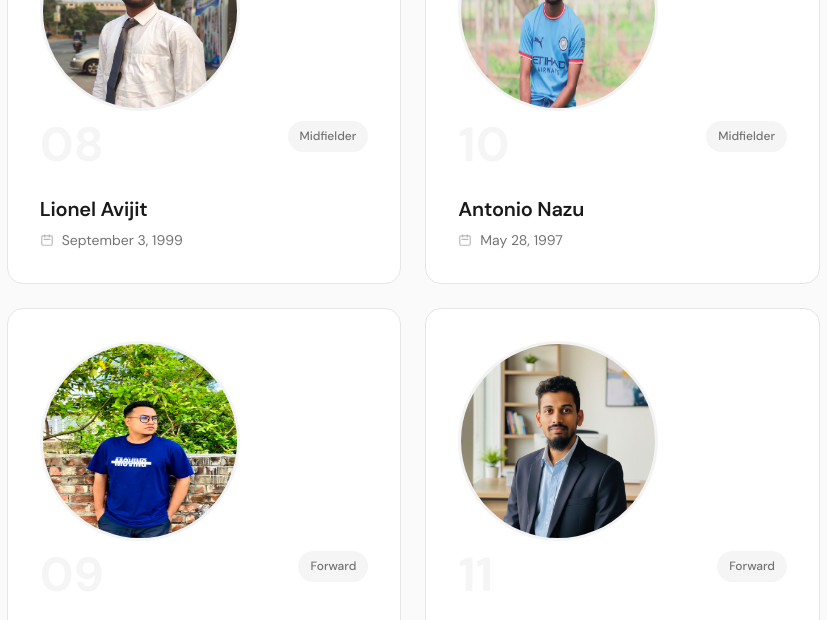
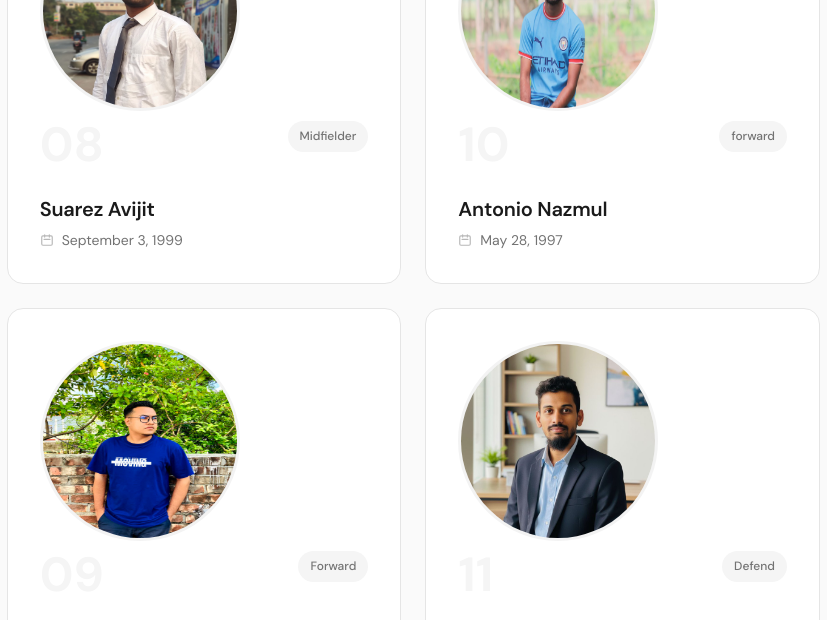
Before and after one commit to mdbidduthosen303-max/players, a plain HTML site: page index.html in a window 1280 px wide. Shown: the part 1260-1880 px from the top of the page, 436-1263 px from the left. Drawn offline with Linux system fonts and the light colour scheme.

Commit message:
Update index.html

```diff
--- a/index.html
+++ b/index.html
@@ -409,7 +409,7 @@
                     <span class="jersey-number">08</span>
                     <span class="position-badge">Midfielder</span>
                 </div>
-                <h3 class="player-name">Lionel Avijit</h3>
+                <h3 class="player-name">Suarez Avijit</h3>
                 <p class="player-dob">
                     <svg class="dob-icon" xmlns="http://www.w3.org/2000/svg" fill="none" viewBox="0 0 24 24" stroke="currentColor">
                         <path stroke-linecap="round" stroke-linejoin="round" stroke-width="2" d="M8 7V3m8 4V3m-9 8h10M5 21h14a2 2 0 002-2V7a2 2 0 00-2-2H5a2 2 0 00-2 2v12a2 2 0 002 2z" />
@@ -423,9 +423,9 @@
                 <img style=" height: 200px; background-position: center; background-size: cover; display: flex; width: 200px; border: 3px solid rgba(128, 128, 128, 0.096); border-radius: 50%; margin-bottom: 10px;" src="/Assests/nazmul.jpg" alt="">
                 <div class="card-header">
                     <span class="jersey-number">10</span>
-                    <span class="position-badge">Midfielder</span>
+                    <span class="position-badge">forward</span>
                 </div>
-                <h3 class="player-name">Antonio Nazu</h3>
+                <h3 class="player-name">Antonio Nazmul</h3>
                 <p class="player-dob">
                     <svg class="dob-icon" xmlns="http://www.w3.org/2000/svg" fill="none" viewBox="0 0 24 24" stroke="currentColor">
                         <path stroke-linecap="round" stroke-linejoin="round" stroke-width="2" d="M8 7V3m8 4V3m-9 8h10M5 21h14a2 2 0 002-2V7a2 2 0 00-2-2H5a2 2 0 00-2 2v12a2 2 0 002 2z" />
@@ -471,7 +471,7 @@
                 <img style=" height: 200px; background-position: center; background-size: cover; display: flex; width: 200px; border: 3px solid rgba(128, 128, 128, 0.096); border-radius: 50%; margin-bottom: 10px;" src="/Assests/sadman.jpg" alt="">
                 <div class="card-header">
                     <span class="jersey-number">11</span>
-                    <span class="position-badge">Forward</span>
+                    <span class="position-badge">Defend</span>
                 </div>
                 <h3 class="player-name">Ryan Sadman</h3>
                 <p class="player-dob">
```
